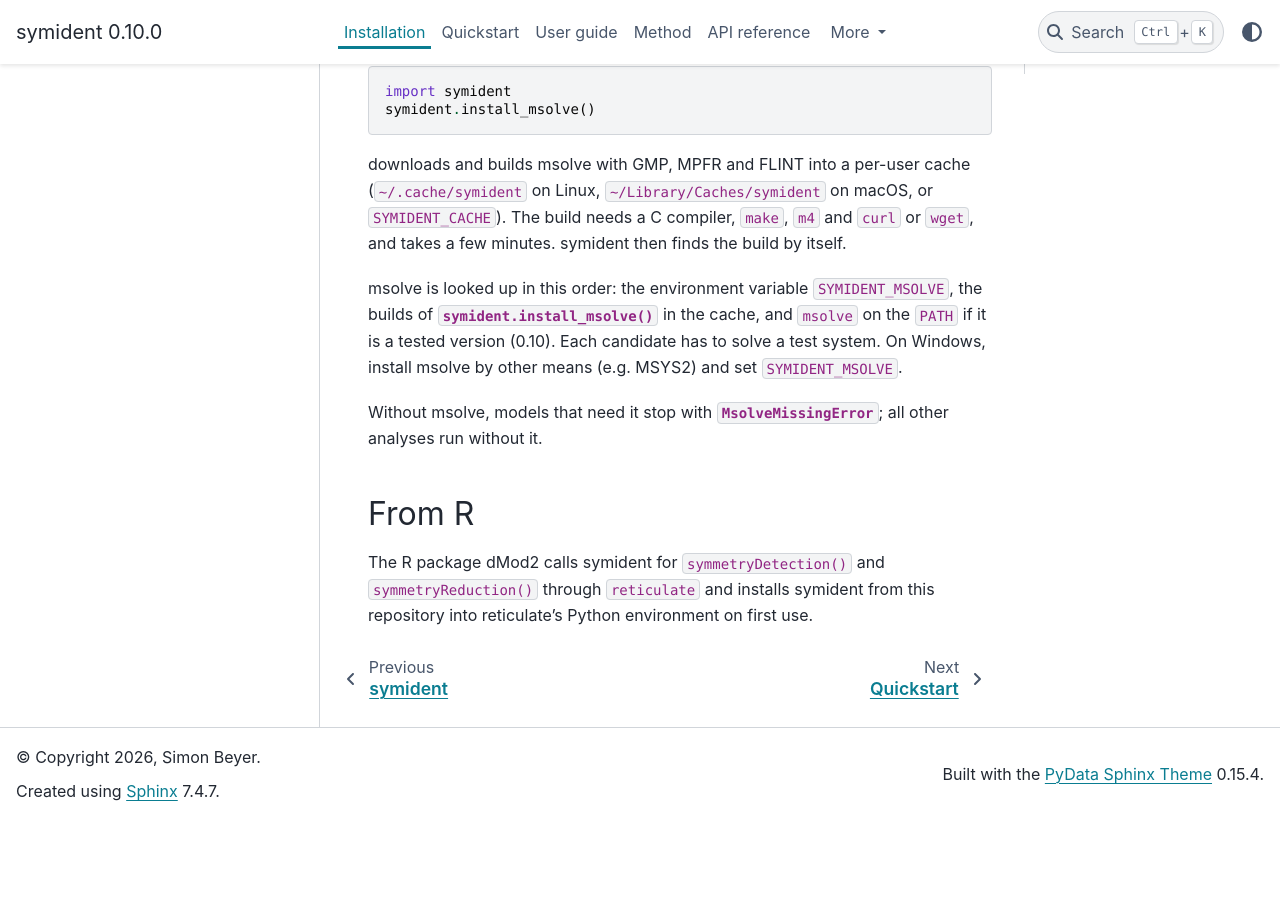
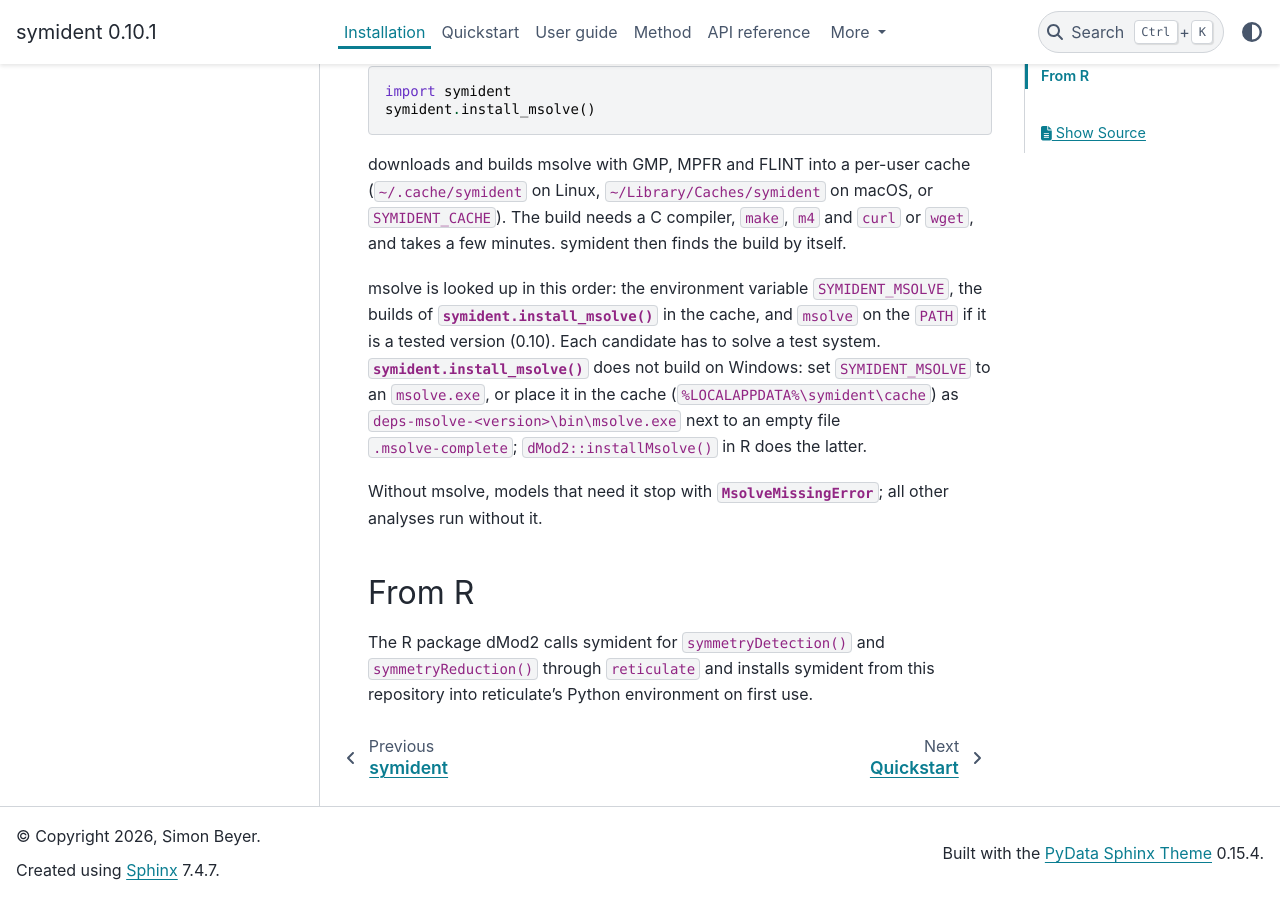
Before and after one commit to dModverse/symident, a Sphinx documentation site: the page built from docs/install.rst, in a window 1280 px wide and 900 px high, scrolled down 538 px. Built offline with Sphinx 7.4.7 and the PyData theme 0.15.4, drawn with Linux system fonts in a browser that asks for light colours; before the commit the page ends 1358 px from its top, so only the background shows below that.

Commit message:
fix(install): find msolve.exe in the cache on Windows; symident 0.10.1
Co-Authored-By: Claude Opus 5.5 <noreply@anthropic.com>

```diff
--- a/docs/install.rst
+++ b/docs/install.rst
@@ -29,8 +29,11 @@ downloads and builds msolve with GMP, MPFR and FLINT into a per-user cache
 
 msolve is looked up in this order: the environment variable ``SYMIDENT_MSOLVE``, the
 builds of :func:`symident.install_msolve` in the cache, and ``msolve`` on the ``PATH`` if
-it is a tested version (0.10). Each candidate has to solve a test system. On Windows,
-install msolve by other means (e.g. MSYS2) and set ``SYMIDENT_MSOLVE``.
+it is a tested version (0.10). Each candidate has to solve a test system.
+:func:`symident.install_msolve` does not build on Windows: set ``SYMIDENT_MSOLVE`` to an
+``msolve.exe``, or place it in the cache (``%LOCALAPPDATA%\symident\cache``) as
+``deps-msolve-<version>\bin\msolve.exe`` next to an empty file ``.msolve-complete``;
+``dMod2::installMsolve()`` in R does the latter.
 
 Without msolve, models that need it stop with
 :class:`~symident.sym.msolve.MsolveMissingError`; all other analyses run without it.
--- a/pyproject.toml
+++ b/pyproject.toml
@@ -4,7 +4,7 @@ build-backend = "scikit_build_core.build"
 
 [project]
 name = "symident"
-version = "0.10.0"
+version = "0.10.1"
 description = "Structural identifiability of ODE models by Lie symmetries over finite fields"
 readme = "README.md"
 requires-python = ">=3.10"
--- a/src/symident/__init__.py
+++ b/src/symident/__init__.py
@@ -7,4 +7,4 @@ from .state import switches
 
 __all__ = ["Model", "Symmetries", "Symmetry", "Reduction", "detect", "reduce", "reconst_control", "install_msolve",
            "switches"]
-__version__ = "0.10.0"
+__version__ = "0.10.1"
```
Also changed, not shown: NEWS.md (+4 -0 lines), 2 other files.
